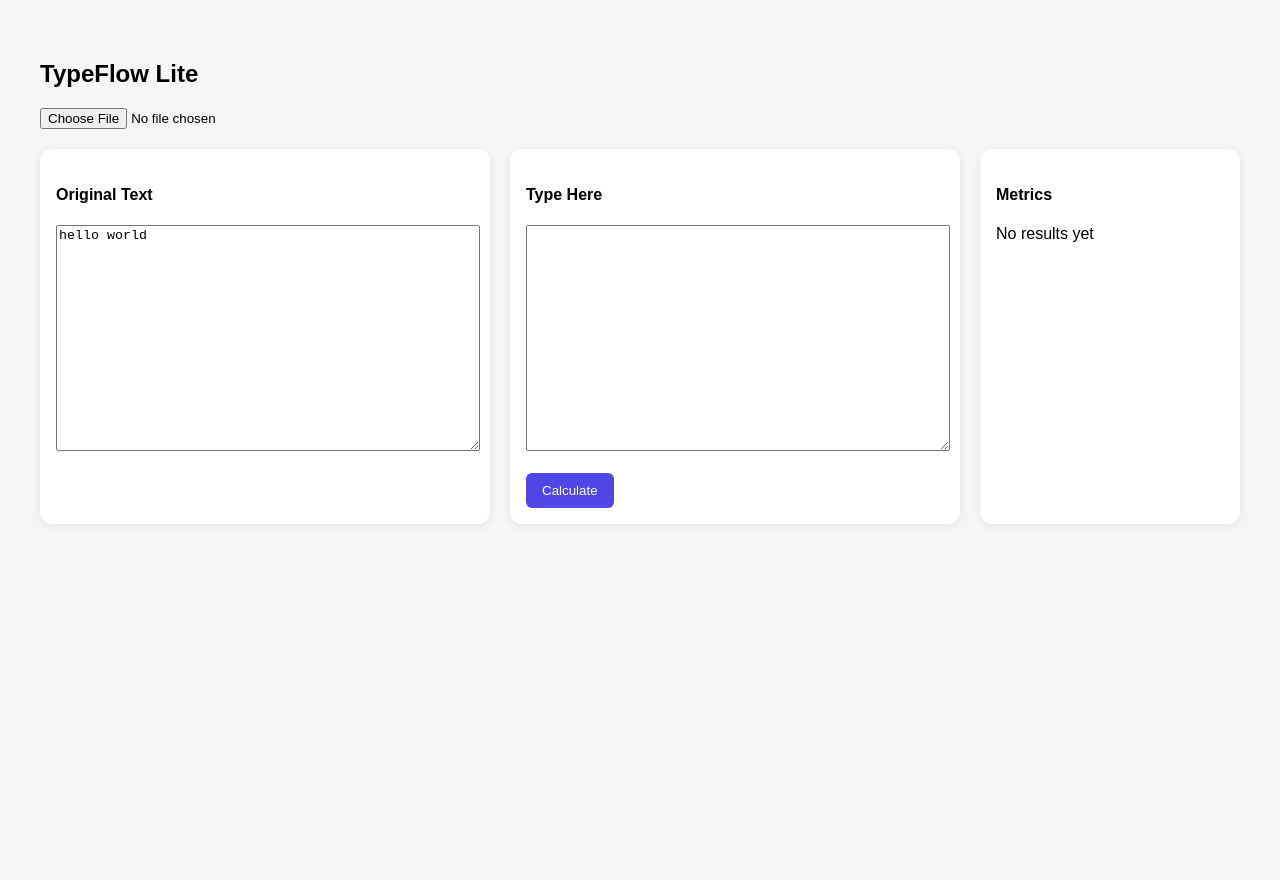
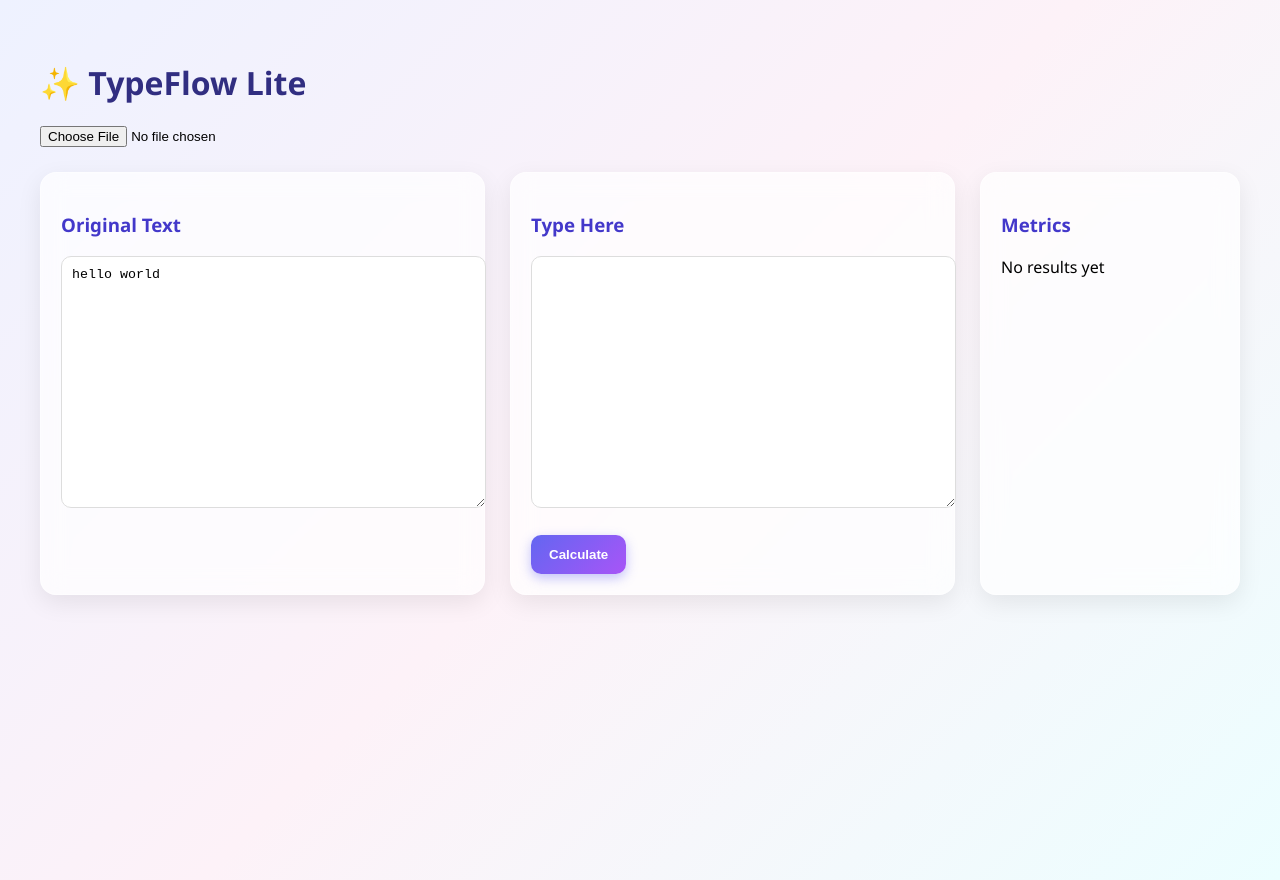
Before and after one commit to gyantik/typeflow-lite, a React (Create React App) app in the folder frontend/: page / in a window 1280 px wide. Built offline with nearby package versions, Linux system fonts and the light colour scheme.

Commit message:
modified ui

```diff
--- a/frontend/src/App.js
+++ b/frontend/src/App.js
@@ -5,18 +5,11 @@ function App() {
   const [typedText, setTypedText] = useState("");
   const [result, setResult] = useState(null);
   const [summary, setSummary] = useState("");
-  const [loading, setLoading] = useState(false);
-  const [error, setError] = useState("");
 
-  // Upload PDF
   const handleUpload = async (e) => {
     const file = e.target.files[0];
     if (!file) return;
 
-    setLoading(true);
-    setError("");
-
-    try {
     const formData = new FormData();
     formData.append("file", file);
 
@@ -38,18 +31,9 @@ function App() {
     if (data.summary) {
       setSummary(data.summary);
     }
-    } catch (err) {
-      setError("Upload failed. Try again.");
-    }
-
-    setLoading(false);
   };
 
   const calculateMetrics = async () => {
-    setLoading(true);
-    setError("");
-
-    try {
     const response = await fetch(
       "https://typeflow-lite.onrender.com/api/metrics",
       {
@@ -65,42 +49,44 @@ function App() {
 
     const data = await response.json();
     setResult(data);
-    } catch (err) {
-      setError("Metrics calculation failed.");
-    }
-
-    setLoading(false);
   };
 
-  // ⭐ CARD STYLE (NEW UI LOOK)
+  // ⭐ Animated Card Style
   const cardStyle = {
-    background: "white",
-    padding: 16,
-    borderRadius: 12,
-    boxShadow: "0 2px 10px rgba(0,0,0,0.08)",
+    background: "rgba(255,255,255,0.7)",
+    backdropFilter: "blur(12px)",
+    borderRadius: 16,
+    padding: 20,
+    border: "1px solid rgba(255,255,255,0.4)",
+    boxShadow: "0 8px 25px rgba(0,0,0,0.08)",
+    transition: "0.25s",
   };
 
   return (
     <div
       style={{
+        minHeight: "100vh",
         padding: 40,
-        fontFamily: "Arial",
-        backgroundColor: "#f4f6f8",
-        minHeight: "100vh",
+        fontFamily: "Segoe UI",
+        background:
+          "linear-gradient(135deg, #eef2ff, #fdf2f8, #ecfeff)",
       }}
     >
-      <h2 style={{ marginBottom: 20 }}>TypeFlow Lite</h2>
+      <h1
+        style={{
+          marginBottom: 20,
+          color: "#312e81",
+        }}
+      >
+        ✨ TypeFlow Lite
+      </h1>
 
-      {/* Upload */}
       <input type="file" accept="application/pdf" onChange={handleUpload} />
-
-      {loading && <p style={{ marginTop: 10 }}>Processing...</p>}
-      {error && <p style={{ color: "red" }}>{error}</p>}
 
       {/* AI Summary */}
       {summary && (
-        <div style={{ ...cardStyle, marginTop: 15 }}>
-          <h4>AI Summary</h4>
+        <div style={{ ...cardStyle, marginTop: 20 }}>
+          <h3 style={{ color: "#4f46e5" }}>AI Summary</h3>
           <p>{summary}</p>
         </div>
       )}
@@ -109,27 +95,40 @@ function App() {
         style={{
           display: "grid",
           gridTemplateColumns: "1fr 1fr 260px",
-          gap: 20,
-          marginTop: 20,
+          gap: 25,
+          marginTop: 25,
         }}
       >
-        {/* Original Text */}
+        {/* Original */}
         <div style={cardStyle}>
-          <h4>Original Text</h4>
+          <h3 style={{ color: "#4338ca" }}>Original Text</h3>
           <textarea
             value={originalText}
             readOnly
-            style={{ width: "100%", height: 220 }}
+            style={{
+              width: "100%",
+              height: 230,
+              borderRadius: 10,
+              border: "1px solid #ddd",
+              padding: 10,
+            }}
           />
         </div>
 
         {/* Typing */}
         <div style={cardStyle}>
-          <h4>Type Here</h4>
+          <h3 style={{ color: "#4338ca" }}>Type Here</h3>
+
           <textarea
             value={typedText}
             onChange={(e) => setTypedText(e.target.value)}
-            style={{ width: "100%", height: 220 }}
+            style={{
+              width: "100%",
+              height: 230,
+              borderRadius: 10,
+              border: "1px solid #ddd",
+              padding: 10,
+            }}
           />
 
           <br />
@@ -137,23 +136,33 @@ function App() {
 
           <button
             onClick={calculateMetrics}
-            disabled={loading}
             style={{
-              background: "#4f46e5",
+              background:
+                "linear-gradient(135deg,#6366f1,#a855f7)",
               color: "white",
               border: "none",
-              padding: "10px 16px",
-              borderRadius: 6,
+              padding: "12px 18px",
+              borderRadius: 10,
               cursor: "pointer",
+              fontWeight: "bold",
+              boxShadow: "0 4px 12px rgba(99,102,241,0.4)",
+              transition: "0.2s",
             }}
+            onMouseEnter={(e) =>
+              (e.target.style.transform = "scale(1.05)")
+            }
+            onMouseLeave={(e) =>
+              (e.target.style.transform = "scale(1)")
+            }
           >
-            {loading ? "Processing..." : "Calculate"}
+            Calculate
           </button>
         </div>
 
         {/* Metrics */}
         <div style={cardStyle}>
-          <h4>Metrics</h4>
+          <h3 style={{ color: "#4338ca" }}>Metrics</h3>
+
           {result ? (
             <>
               <p>
```
Lines whose indentation alone changed are shown as unchanged.
